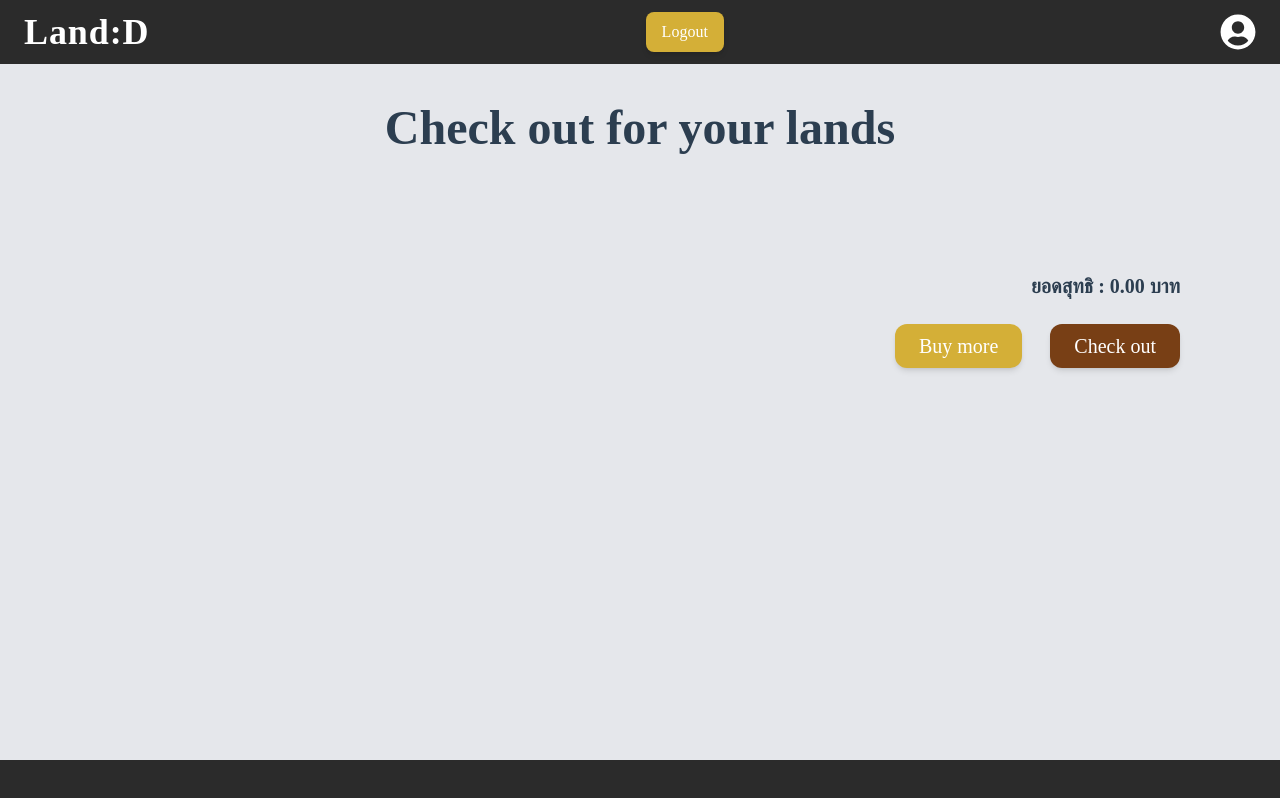
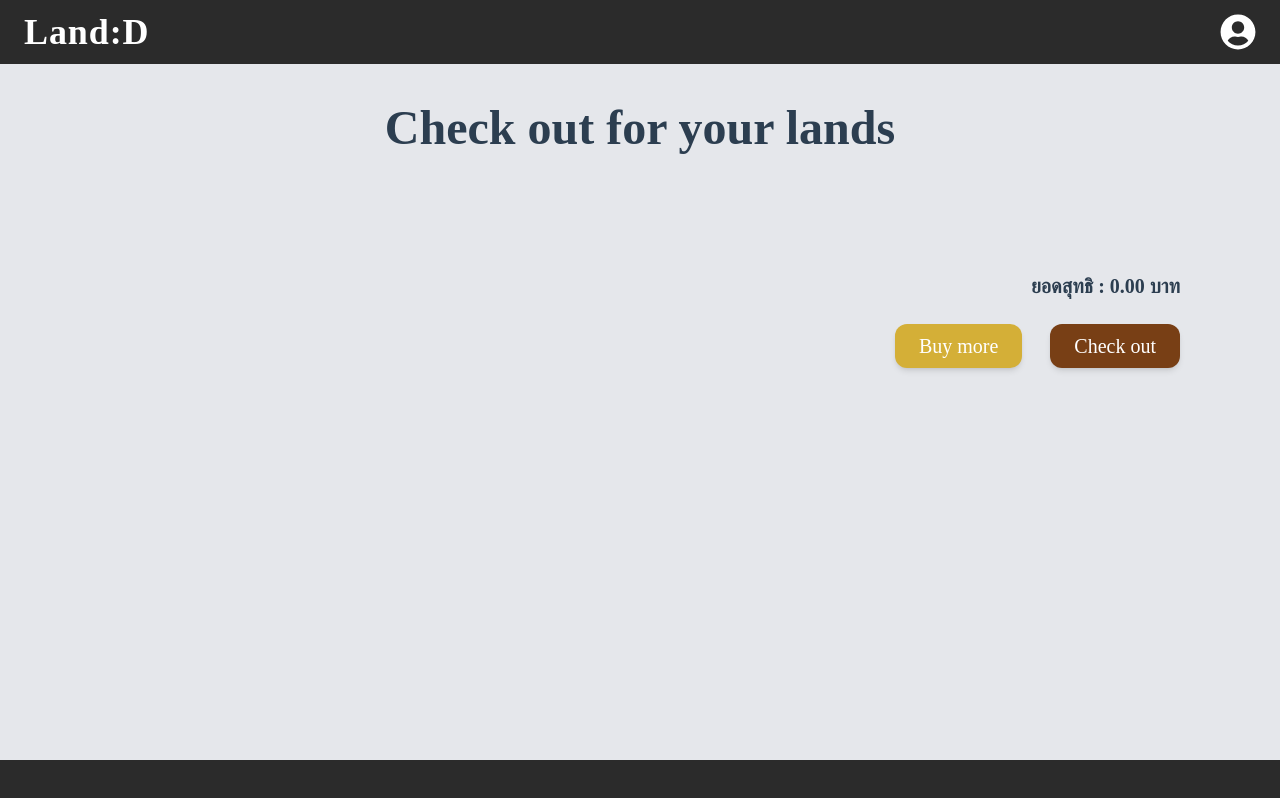
Before and after one commit to Pooyaknon/CN334_LandD, a Next.js app in the folder frontend/: page /Cart in a window 1280 px wide. Built offline with nearby package versions, Linux system fonts and the light colour scheme; a web font is replaced by a local one.

Commit message:
remove button

```diff
--- a/frontend/src/app/Cart/page.js
+++ b/frontend/src/app/Cart/page.js
@@ -18,17 +18,12 @@ function Navbar() {
     <div className="text-4xl font-bold tracking-wide cursor-pointer" onClick={() => router.push(`/Homepage/`)}>
       Land:D
     </div>
-      <button
-        onClick={handleLogout}
-        className="bg-[#D4AF37] text-white px-4 py-2 rounded-lg shadow-md cursor-pointer hover:bg-yellow-500 transition-all"
-      >
-        Logout
-      </button>
     <div className="text-4xl">
       <FaUserCircle />
     </div>
   </nav>
 );
+
 }
 
 function loadCart() {
```
Lines whose indentation alone changed are shown as unchanged.
